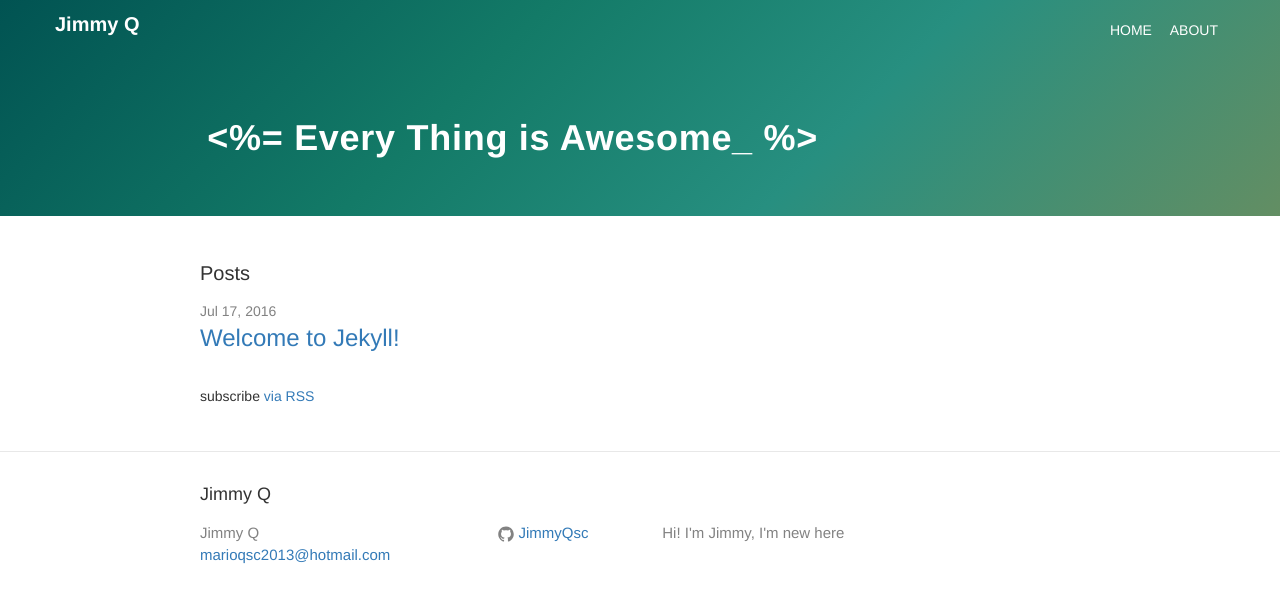
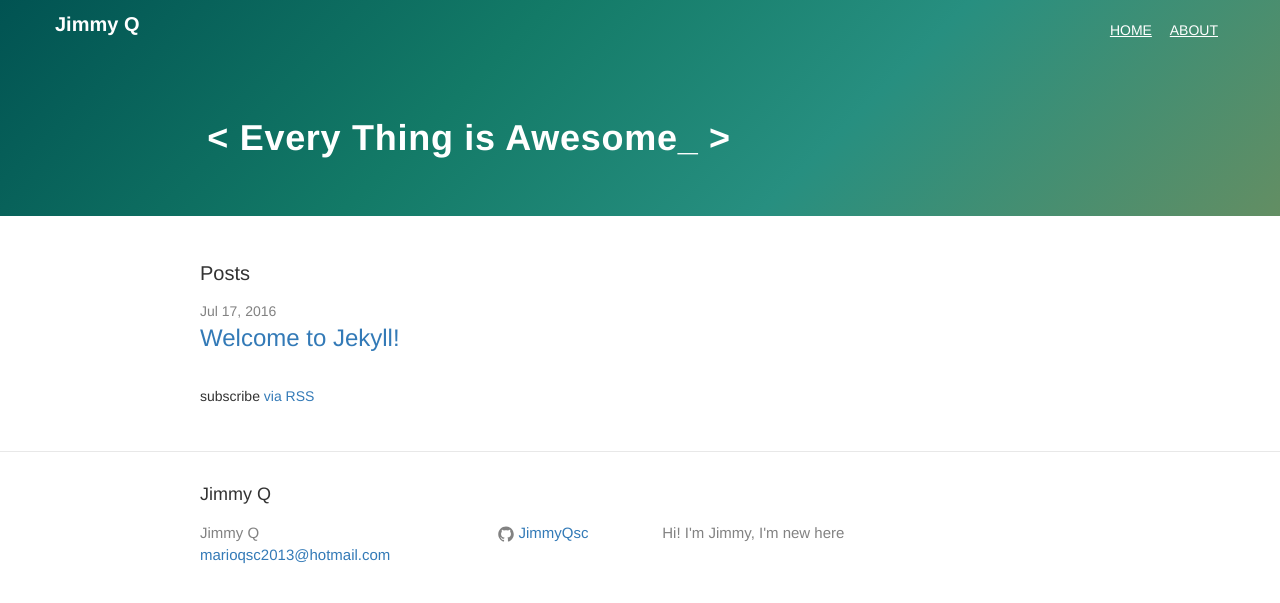
Before and after one commit to odebo/JimmyQsc.github.io, a Jekyll site: the page built from index.html, in a window 1280 px wide. Shown: the top 603 px of the page. Built offline with Jekyll 4.4.1, drawn with Linux system fonts in a browser that asks for light colours.

Commit message:
css change

```diff
--- a/_includes/header.html
+++ b/_includes/header.html
@@ -25,7 +25,7 @@
         {% if page.title %}
            {{ page.title }}
            {% else %}
-              <span class="home-statement"><%= Every Thing is Awesome_ %></span>
+              <span class="home-statement"><  Every Thing is Awesome_  ></span>
         {% endif %}
       </h1>
   </div>
--- a/_sass/_layout.scss
+++ b/_sass/_layout.scss
@@ -34,7 +34,7 @@
     color: #fff;
     text-decoration: none;
     &:hover {
-        color: #aaa;
+        color: #a3bEa3;
         text-decoration: none;
     }
     @media screen and (min-width: 768px) {
@@ -63,6 +63,7 @@
     font-size: 14px;
     display: inline-block;
     font-weight: 200;
+    text-decoration: underline;
     padding: 0.2em 0.5em;
     color: #fff;
     text-transform: uppercase;
```
